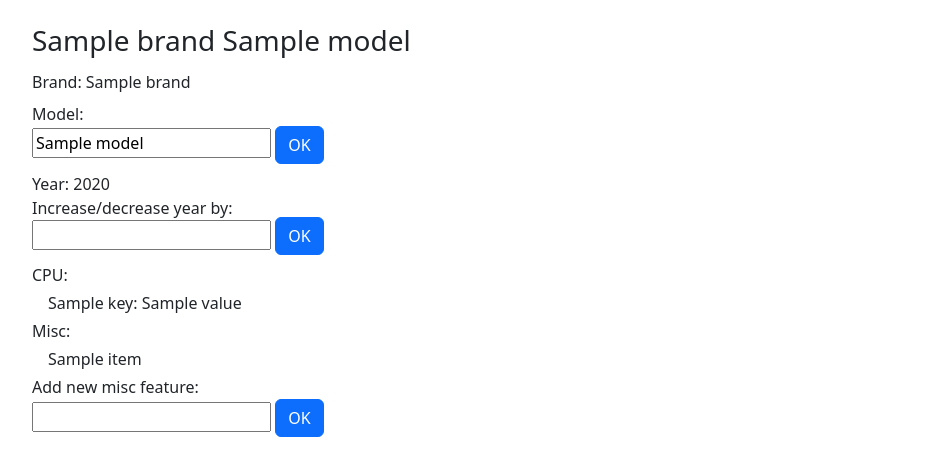
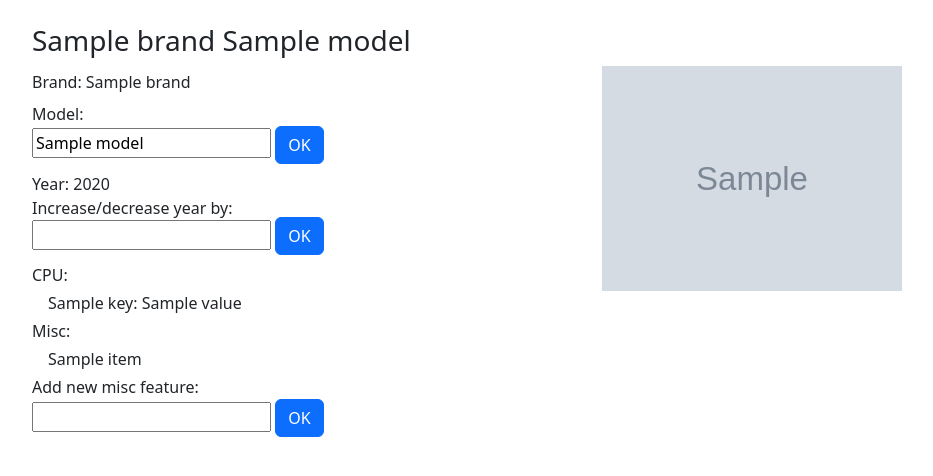
Before and after one commit to VetalM84/flaskMongo, a Flask app: template templates/model.html in a window 1280 px wide. Shown: the part 72-548 px from the top of the page, without its empty margins (50-983 px from the left). Run offline with Flask 2, Linux system fonts and the light colour scheme; the template is opened without the code that fills it: most values are stand-ins (such as "Sample title", 1, 10 or a date in 2020); grey boxes marked "Sample" are stand-in pictures; some libraries are stand-ins or nearby versions.

Commit message:
Update markup

```diff
--- a/templates/model.html
+++ b/templates/model.html
@@ -2,7 +2,8 @@
 
 {% block content %}
 	<h1 class="h3">{{ phone_data["brand"] }} {{ phone_data["model"] }}</h1>
-	<div class="raw">
+	<div class="row align-items-start">
+		<div class="col">
 			<div class="py-1">Brand: {{ phone_data.brand }}</div>
 			<div class="py-1">Model:
 				<form method="POST" action="">
@@ -19,7 +20,7 @@
 				</form>
 			</div>
 			<div class="py-1">CPU:</div>
-		{% for key, value in phone_data.cpu.items() %}
+			{% for key, value in phone_data.CPU.items() %}
 				<div class="px-3">{{ key }}: {{ value }}</div>
 			{% endfor %}
 			<div class="py-1">Misc:</div>
@@ -33,5 +34,9 @@
 				</form>
 			</div>
 		</div>
+		<div class="col">
+			<img src="{{ phone_data.image }}" width="300" alt="image">
+		</div>
+	</div>
 
 {% endblock %}
```
Also changed, not shown: routes.py (+61 -0 lines). Lines whose indentation alone changed are shown as unchanged.
